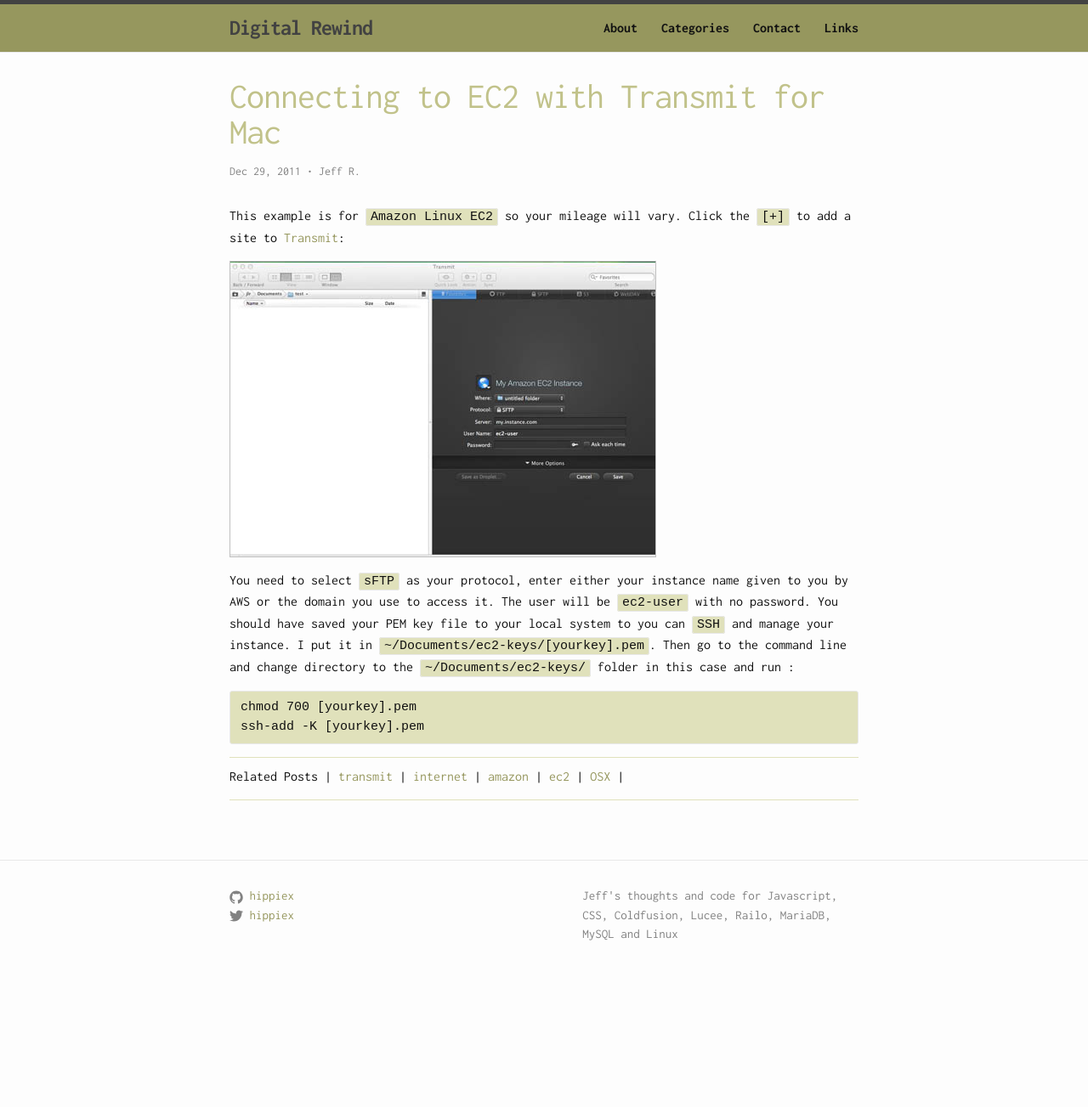
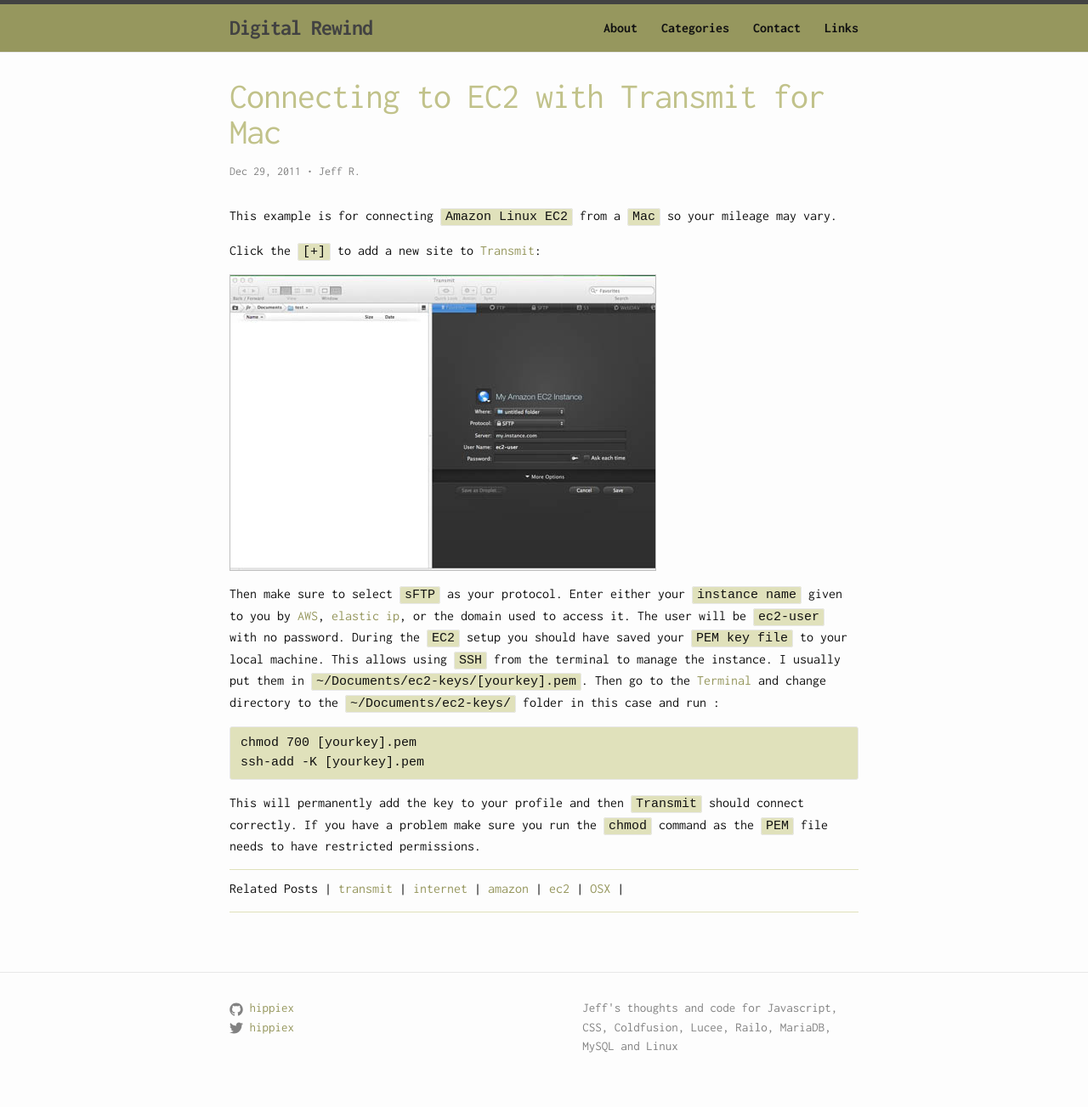
Before and after one commit to hippiex/hippiex.github.io, a Jekyll site: the page built from _posts/2011-12-29-transmit-ftp-amazon-ec2.markdown, in a window 1280 px wide. Shown: the whole page at 85% size. Built offline with Jekyll 4.4.1, drawn with Linux system fonts in a browser that asks for light colours; comment, search, counter and statistics services are not loaded; before the commit the page ends 1171 px from its top, so only the background shows below that.

Commit message:
Saving Changes

```diff
--- a/_posts/2011-12-29-transmit-ftp-amazon-ec2.markdown
+++ b/_posts/2011-12-29-transmit-ftp-amazon-ec2.markdown
@@ -8,14 +8,22 @@
 published: true
 ---
 
-This example is for `Amazon Linux EC2` so your mileage will vary.  Click the `[+]` to add a site to [Transmit](https://panic.com/transmit/):
+This example is for connecting `Amazon Linux EC2` from a `Mac` so your mileage may vary.
+
+Click the `[+]` to add a new site to [Transmit][transmit]:
 
 <img src="/images/ec2-transmit/transmit-add.jpg" style="border:1px solid silver;" />
 
-You need to select `sFTP` as your protocol, enter either your instance name given to you by AWS or the domain you use to access it.  The user will be `ec2-user` with no password.  You should have saved your PEM key file to your local system to you can `SSH` and manage your instance.  I put it in `~/Documents/ec2-keys/[yourkey].pem`. Then go to the command line and change directory to the `~/Documents/ec2-keys/` folder in this case and run :
-
+Then make sure to select `sFTP` as your protocol. Enter either your `instance name` given to you by [AWS][aws], [elastic ip][elastic-ip], or the domain used to access it.  The user will be `ec2-user` with no password.  During the `EC2` setup you should have saved your `PEM key file` to your local machine. This allows using `SSH` from the terminal to manage the instance.  I usually put them in `~/Documents/ec2-keys/[yourkey].pem`. Then go to the [Terminal][os-x-terminal] and change directory to the `~/Documents/ec2-keys/` folder in this case and run :
 
 {% highlight  text %}
 chmod 700 [yourkey].pem
 ssh-add -K [yourkey].pem
 {% endhighlight %}
+
+This will permanently add the key to your profile and then `Transmit` should connect correctly. If you have a problem make sure you run the `chmod` command as the `PEM` file needs to have restricted permissions.
+
+[elastic-ip]: 	http://docs.aws.amazon.com/AWSEC2/latest/UserGuide/elastic-ip-addresses-eip.html
+[transmit]: 	https://panic.com/transmit/
+[aws]: 			https://aws.amazon.com
+[os-x-terminal]: https://en.wikipedia.org/wiki/Terminal_(OS_X)
```
